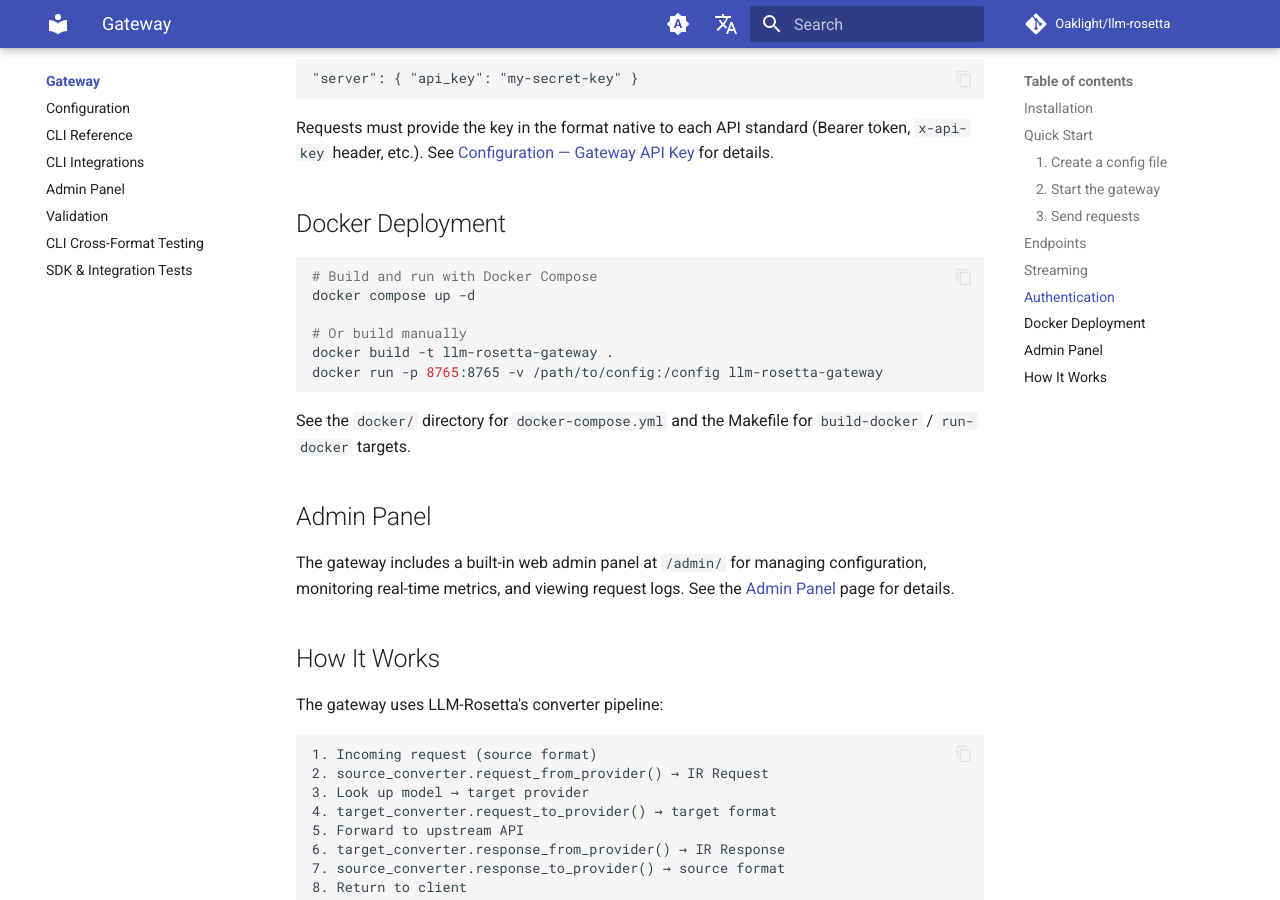
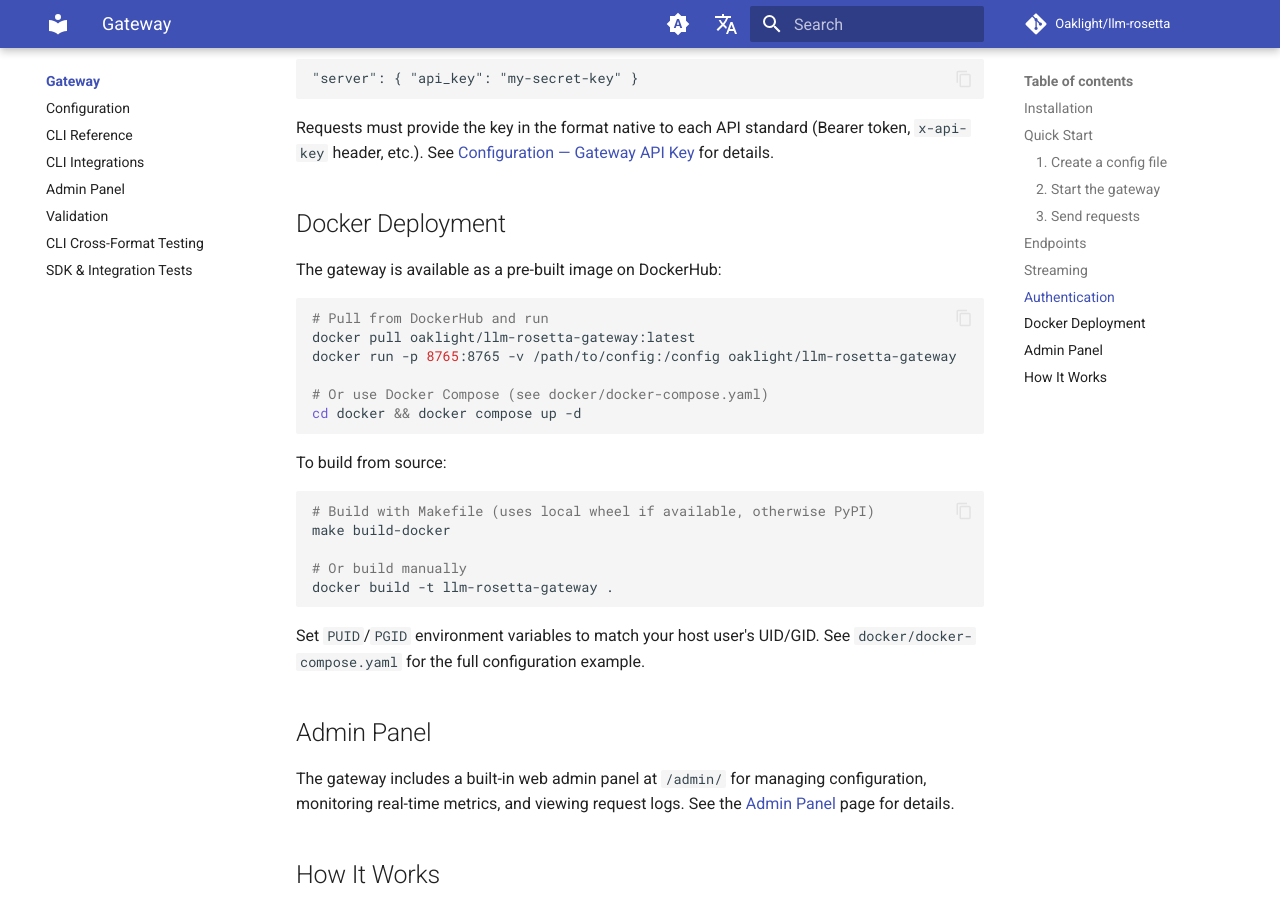
Before and after one commit to Oaklight/llm-rosetta, an MkDocs documentation site: the page built from docs/gateway/index.md, in a window 1280 px wide and 900 px high, scrolled down 3249 px. Built offline with MkDocs 1.6.1 and Material for MkDocs 9.7.7, drawn with Linux system fonts in a browser that asks for light colours; comment, search, counter and statistics services are not loaded.

Commit message:
docs: update Docker deployment with DockerHub pull instructions

````diff
--- a/docs/gateway/index.md
+++ b/docs/gateway/index.md
@@ -137,16 +137,28 @@ Requests must provide the key in the format native to each API standard (Bearer
 
 ## Docker Deployment
 
+The gateway is available as a pre-built image on DockerHub:
+
 ```bash
-# Build and run with Docker Compose
-docker compose up -d
+# Pull from DockerHub and run
+docker pull oaklight/llm-rosetta-gateway:latest
+docker run -p 8765:8765 -v /path/to/config:/config oaklight/llm-rosetta-gateway
+
+# Or use Docker Compose (see docker/docker-compose.yaml)
+cd docker && docker compose up -d
+```
+
+To build from source:
+
+```bash
+# Build with Makefile (uses local wheel if available, otherwise PyPI)
+make build-docker
 
 # Or build manually
 docker build -t llm-rosetta-gateway .
-docker run -p 8765:8765 -v /path/to/config:/config llm-rosetta-gateway
 ```
 
-See the `docker/` directory for `docker-compose.yml` and the Makefile for `build-docker` / `run-docker` targets.
+Set `PUID`/`PGID` environment variables to match your host user's UID/GID. See `docker/docker-compose.yaml` for the full configuration example.
 
 ## Admin Panel
 
````
